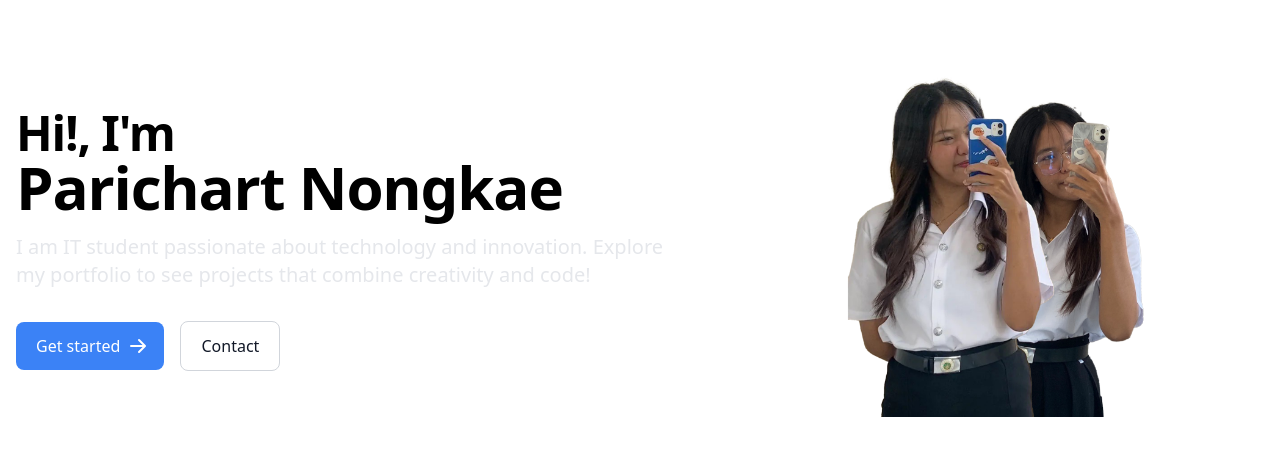
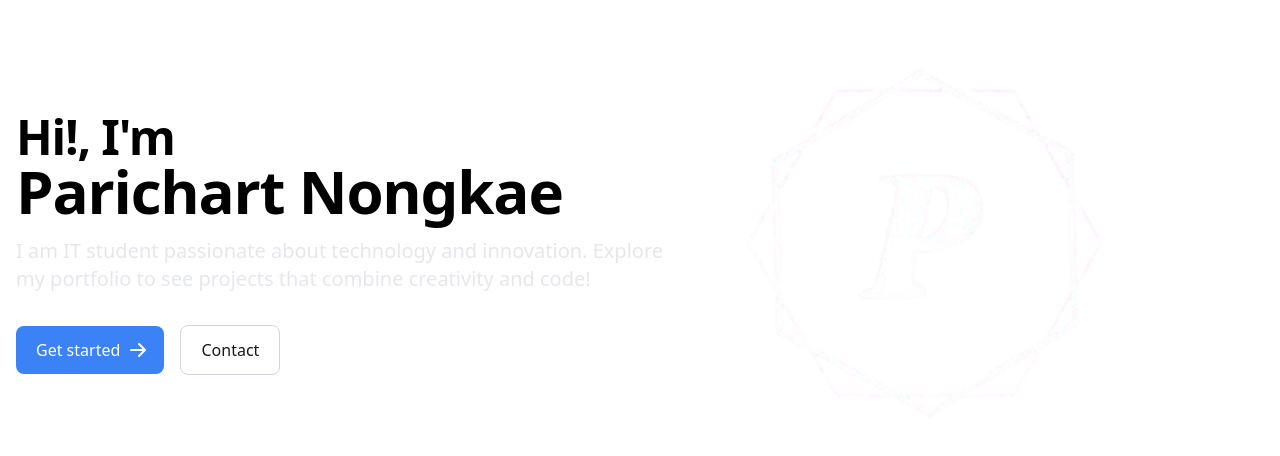
Before and after one commit to k-winph/portfolio-team11, a website: page src/components/hero/index.html in a window 1280 px wide. Drawn offline with nearby package versions, Linux system fonts and the light colour scheme.

Commit message:
แก้ไขรูปไม่ขึ้น

```diff
--- a/src/components/hero/index.html
+++ b/src/components/hero/index.html
@@ -49,8 +49,8 @@
         </div>
         <div class="hidden lg:mt-0 lg:col-span-5 lg:flex">
           <img
-            src="pumpui.png"
-            alt="mockup"
+            src="/src/components/navbar/logo.png"
+            alt="pumpui"
           />
         </div>
       </div>
```
Also changed, not shown: src/components/navbar/index.html (+1 -1 lines).
